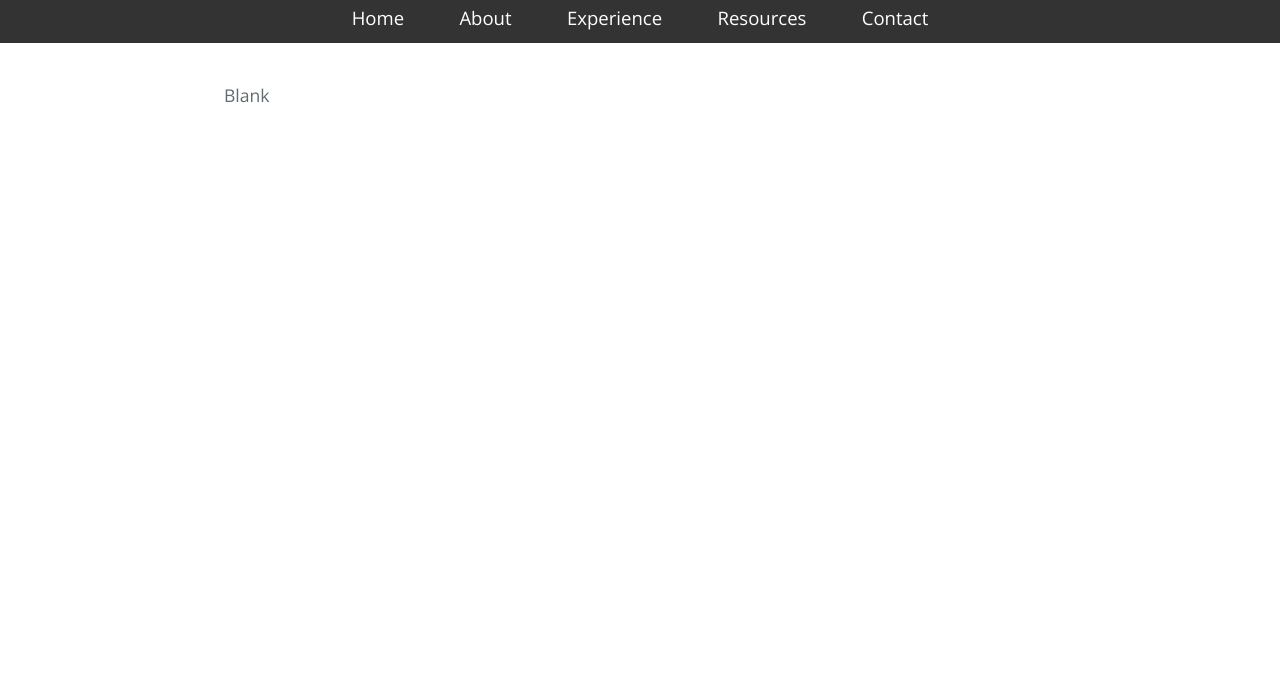
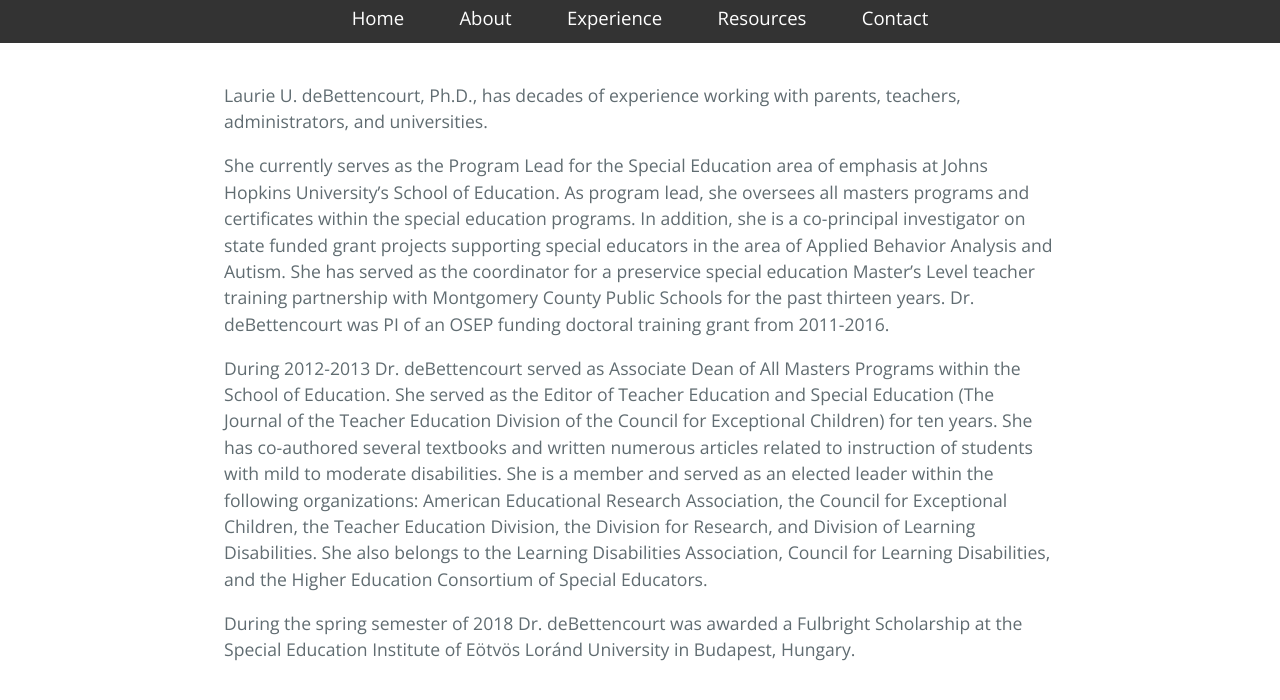
Before and after one commit to lauriedebetten/lauriedebettencourt.github.io, a Jekyll site: the page built from about.md, in a window 1280 px wide. Shown: the top 700 px of the page. Built offline with Jekyll 4.4.1, drawn with Linux system fonts in a browser that asks for light colours; our own code applies the rules of GitHub Pages for plain Markdown files.

Commit message:
Update about.md

```diff
--- a/about.md
+++ b/about.md
@@ -1 +1,11 @@
-Blank
+---
+layout: default
+---
+
+Laurie U. deBettencourt, Ph.D., has decades of experience working with parents, teachers, administrators, and universities.
+
+She currently serves as the Program Lead for the Special Education area of emphasis at Johns Hopkins University’s School of Education. As program lead, she oversees all masters programs and certificates within the special education programs. In addition, she is a co-principal investigator on state funded grant projects supporting special educators in the area of Applied Behavior Analysis and Autism. She has served as the coordinator for a preservice special education Master’s Level teacher training partnership with Montgomery County Public Schools for the past thirteen years. Dr. deBettencourt was PI of an OSEP funding doctoral training grant from 2011-2016.
+
+During 2012-2013 Dr. deBettencourt served as Associate Dean of All Masters Programs within the School of Education. She served as the Editor of Teacher Education and Special Education (The Journal of the Teacher Education Division of the Council for Exceptional Children) for ten years. She has co-authored several textbooks and written numerous articles related to instruction of students with mild to moderate disabilities. She is a member and served as an elected leader within the following organizations: American Educational Research Association, the Council for Exceptional Children, the Teacher Education Division, the Division for Research, and Division of Learning Disabilities. She also belongs to the Learning Disabilities Association, Council for Learning Disabilities, and the Higher Education Consortium of Special Educators.
+
+During the spring semester of 2018 Dr. deBettencourt was awarded a Fulbright Scholarship at the Special Education Institute of Eötvös Loránd University in Budapest, Hungary.
```
